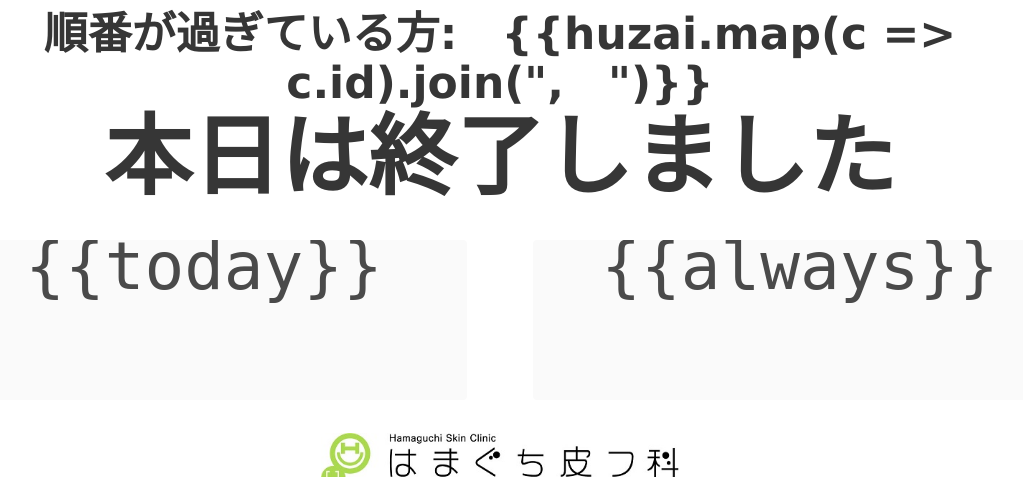
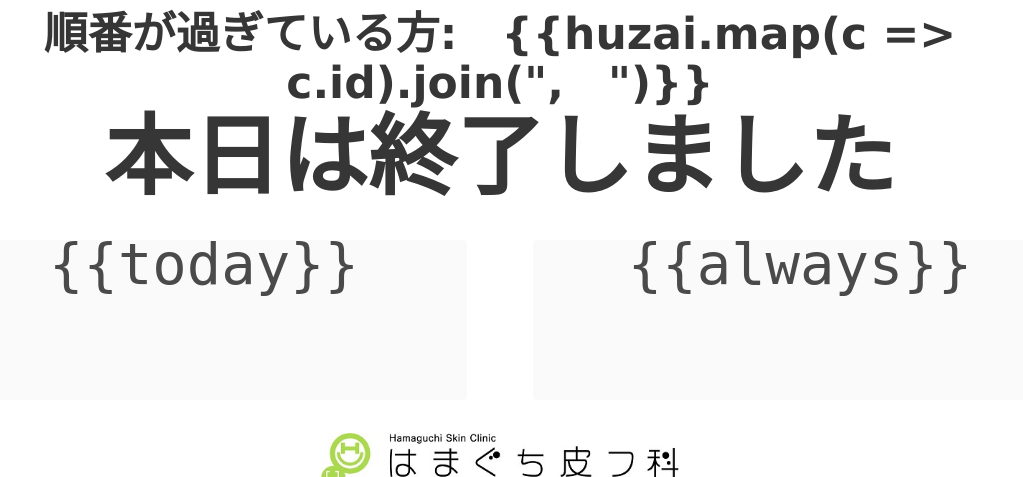
Before and after one commit to miyamonz/simple-reception-system, a PHP site: page /display.php in a window 1280 px wide; the page is wider, and only the part inside the window is pictured. Shown: the part 553-1030 px from the top of that part, without its empty margins (140-1163 px from the left). Run offline with PHP 8.4, Linux system fonts and the light colour scheme; some libraries are stand-ins or nearby versions.

Commit message:
折返しと調整

```diff
--- a/docker/html/display.css
+++ b/docker/html/display.css
@@ -37,7 +37,8 @@ figure.image {
 }
 
 pre {
-  font-size: 1.5rem;
+  font-size: 1.3rem;
+  word-wrap: break-word;
   padding: 0;
   background-color: rgba(0,0,0,0)!important;
 }
```
